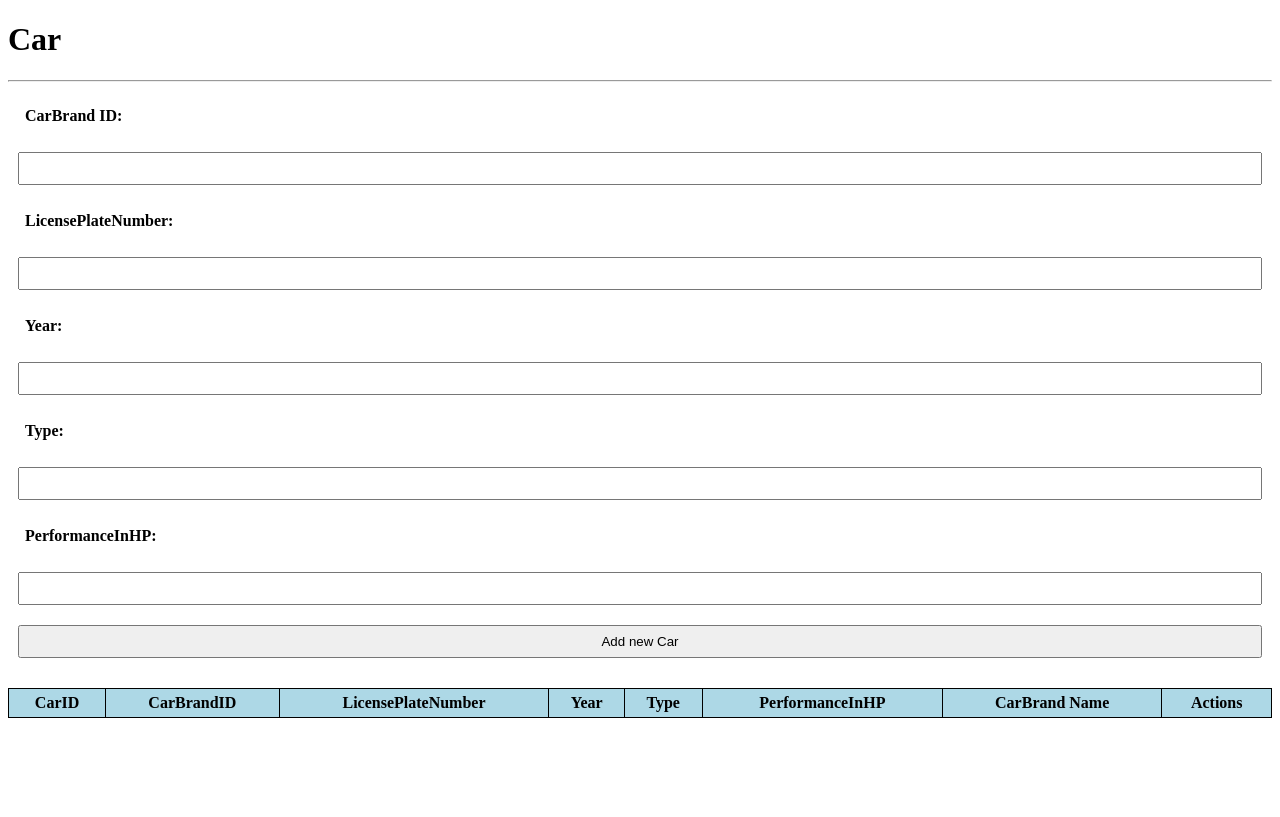
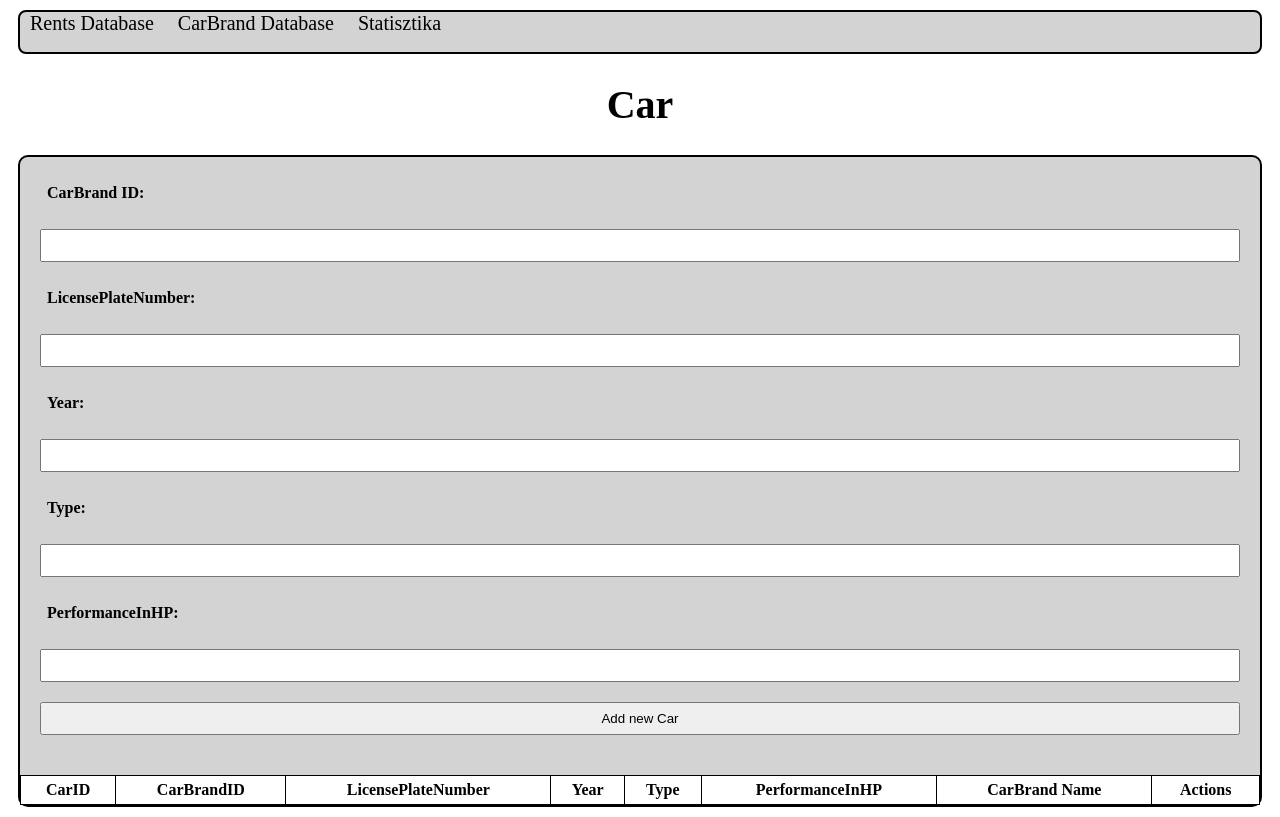
Before and after one commit to Katona11/VO1BAB_HFT_2022231, a plain HTML site: page VO1BAB_HFT_202231.JSClient/wwwroot/cars.html in a window 1280 px wide. Drawn offline with Linux system fonts and the light colour scheme; no server answers; a script that the page names is missing.

Commit message:
update js site css

```diff
--- a/VO1BAB_HFT_202231.JSClient/wwwroot/cars.html
+++ b/VO1BAB_HFT_202231.JSClient/wwwroot/cars.html
@@ -6,9 +6,17 @@
     <title>Car DataBase</title>
 </head>
 <body>
+
+    <header>
+        <a href="rents.html">Rents Database</a>
+        <a href="index.html">CarBrand Database</a>
+        <a href="statisztika.html">Statisztika</a>
+    </header>
+
+
     <h1>Car</h1>
 
-    <hr />
+    <div class="container">
 
         <div id="formdiv">
 
@@ -96,6 +104,9 @@
             </tbody>
         </table>
 
+
+    </div>
+
     <script src="https://cdnjs.cloudflare.com/ajax/libs/microsoft-signalr/6.0.1/signalr.js"></script>
     <script src="carsscript.js"></script>
 </body>
--- a/VO1BAB_HFT_202231.JSClient/wwwroot/style.css
+++ b/VO1BAB_HFT_202231.JSClient/wwwroot/style.css
@@ -15,7 +15,7 @@ th,td {
 }
 
 thead {
-    background-color: lightblue;
+    background-color: white;
     font-weight: bold;
 }
 #formdiv {
@@ -73,4 +73,28 @@ header a {
         color: black;
         margin: 10px;
 
+
  }
+header a:hover {
+        font-size: 20px;
+        margin-right: 20px;
+        border-radius: 8px;
+        text-decoration: none;
+        color: red;
+        margin: 10px;
+}
+
+h1{
+    text-align:center;
+    font-size: 40px;
+}
+.container {
+    background-color: lightgray;
+    border-radius: 10px;
+    margin: 10px;
+    border: 2px solid black;
+}
+
+.container div {
+    padding: 10px;
+}
```
Also changed, not shown: VO1BAB_HFT_202231.JSClient/wwwroot/index.html (+5 -2 lines), VO1BAB_HFT_202231.JSClient/wwwroot/rents.html (+6 -2 lines), 1 other file. Lines whose indentation alone changed are shown as unchanged.
